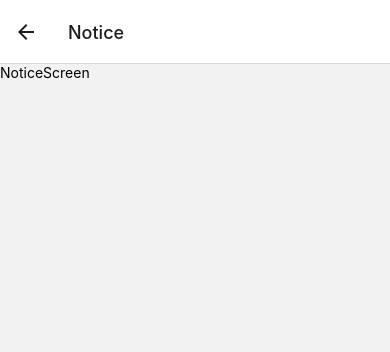
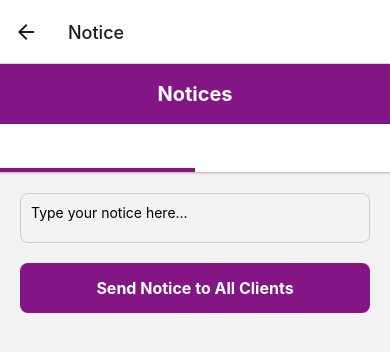
Before and after one commit to Valentino-Junior/Management-app, a React Native app: screen /Notice in a window 390 px wide. Shown: the top 352 px of the page. Built offline with nearby package versions, Linux system fonts and the light colour scheme.

Commit message:
Added notices

```diff
--- a/Screens/NoticeScreen.js
+++ b/Screens/NoticeScreen.js
@@ -1,14 +1,195 @@
-import { StyleSheet, Text, View } from 'react-native'
-import React from 'react'
+import React, { useState } from 'react';
+import { StyleSheet, Text, View, TextInput, TouchableOpacity, Animated, ScrollView, KeyboardAvoidingView } from 'react-native';
+import { createMaterialTopTabNavigator } from '@react-navigation/material-top-tabs';
+
+const Tab = createMaterialTopTabNavigator();
+
+const notices = [];
+
+const AllClientsTab = ({ addNotice }) => {
+  const [message, setMessage] = useState('');
+
+  const handleSendNotice = () => {
+    if (message.trim() !== '') {
+      addNotice({ message, date: new Date(), recipient: 'All Clients' });
+      setMessage('');
+    }
+  };
+
+  return (
+    <View style={styles.tabContainer}>
+      <TextInput
+        style={styles.input}
+        placeholder="Type your notice here..."
+        value={message}
+        onChangeText={setMessage}
+        multiline
+      />
+      <TouchableOpacity style={styles.button} onPress={handleSendNotice}>
+        <Text style={styles.buttonText}>Send Notice to All Clients</Text>
+      </TouchableOpacity>
+    </View>
+  );
+};
+
+const SpecificClientTab = ({ addNotice }) => {
+  const [message, setMessage] = useState('');
+  const [client, setClient] = useState('');
+
+  const handleSendNotice = () => {
+    if (message.trim() !== '' && client.trim() !== '') {
+      addNotice({ message, date: new Date(), recipient: client });
+      setMessage('');
+      setClient('');
+    }
+  };
+
+  return (
+    <View style={styles.tabContainer}>
+      <TextInput
+        style={styles.input}
+        placeholder="Client's name..."
+        value={client}
+        onChangeText={setClient}
+      />
+      <TextInput
+        style={styles.input}
+        placeholder="Type your notice here..."
+        value={message}
+        onChangeText={setMessage}
+        multiline
+      />
+      <TouchableOpacity style={styles.button} onPress={handleSendNotice}>
+        <Text style={styles.buttonText}>Send Notice to Client</Text>
+      </TouchableOpacity>
+    </View>
+  );
+};
 
 const NoticeScreen = () => {
+  const [noticesList, setNoticesList] = useState(notices);
+  const slideAnim = new Animated.Value(0);
+
+  const addNotice = (notice) => {
+    setNoticesList((prev) => [notice, ...prev]);
+  };
+
+  const renderItem = ({ item }) => (
+    <View style={styles.noticeItem}>
+      <Text style={styles.noticeMessage}>{item.message}</Text>
+      <Text style={styles.noticeInfo}>
+        Sent to: {item.recipient} on {item.date.toLocaleDateString()} at {item.date.toLocaleTimeString()}
+      </Text>
+    </View>
+  );
+
   return (
-    <View>
-      <Text>NoticeScreen</Text>
-    </View>
-  )
-}
+    <KeyboardAvoidingView style={styles.container} behavior="padding" enabled>
+      <Animated.View style={[styles.header, { transform: [{ translateY: slideAnim }] }]}>
+        <Text style={styles.headerText}>Notices</Text>
+      </Animated.View>
+      <View style={styles.tabs}>
+        <Tab.Navigator
+          screenOptions={{
+            tabBarLabelStyle: { fontSize: 16, fontWeight: 'bold' },
+            tabBarStyle: { borderBottomWidth: 1, borderColor: '#ccc' },
+            tabBarActiveTintColor: '#841584',
+            tabBarInactiveTintColor: 'gray',
+            tabBarIndicatorStyle: { backgroundColor: '#841584', height: 4 },
+          }}
+        >
+          <Tab.Screen name="All Clients">
+            {(props) => <AllClientsTab {...props} addNotice={addNotice} />}
+          </Tab.Screen>
+          <Tab.Screen name="Specific Client">
+            {(props) => <SpecificClientTab {...props} addNotice={addNotice} />}
+          </Tab.Screen>
+        </Tab.Navigator>
+      </View>
+      <ScrollView contentContainerStyle={styles.scrollView}>
+        <View style={styles.noticesContainer}>
+          {noticesList.map((item, index) => (
+            <View key={index} style={styles.noticeContainer}>
+              <Text style={styles.noticeMessage}>{item.message}</Text>
+              <Text style={styles.noticeInfo}>
+                Sent to: {item.recipient} on {item.date.toLocaleDateString()} at {item.date.toLocaleTimeString()}
+              </Text>
+            </View>
+          ))}
+        </View>
+      </ScrollView>
+    </KeyboardAvoidingView>
+  );
+};
 
-export default NoticeScreen
+const styles = StyleSheet.create({
+  container: {
+    flex: 1,
+    backgroundColor: '#f2f2f2',
+  },
+  header: {
+    height: 60,
+    backgroundColor: '#841584',
+    justifyContent: 'center',
+    alignItems: 'center',
+  },
+  headerText: {
+    color: '#fff',
+    fontSize: 20,
+    fontWeight: 'bold',
+  },
+  tabs: {
+    flex: 1,
+  },
+  tabContainer: {
+    flex: 1,
+    padding: 20,
+  },
+  input: {
+    height: 50,
+    borderColor: '#ccc',
+    borderWidth: 1,
+    borderRadius: 8,
+    padding: 10,
+    marginBottom: 20,
+  },
+  button: {
+    backgroundColor: '#841584',
+    padding: 15,
+    borderRadius: 8,
+    alignItems: 'center',
+  },
+  buttonText: {
+    color: '#fff',
+    fontSize: 16,
+    fontWeight: 'bold',
+  },
+  scrollView: {
+    flex: 1,
+    padding: 20,
+  },
+  noticesContainer: {
+    flexGrow: 1,
+  },
+  noticeContainer: {
+    backgroundColor: '#fff',
+    padding: 15,
+    borderRadius: 8,
+    marginBottom: 10,
+    shadowColor: '#000',
+    shadowOffset: { width: 0, height: 2 },
+    shadowOpacity: 0.1,
+    shadowRadius: 2,
+    elevation: 3,
+  },
+  noticeMessage: {
+    fontSize: 16,
+    marginBottom: 5,
+  },
+  noticeInfo: {
+    fontSize: 12,
+    color: 'gray',
+  },
+});
 
-const styles = StyleSheet.create({})
+export default NoticeScreen;
```
